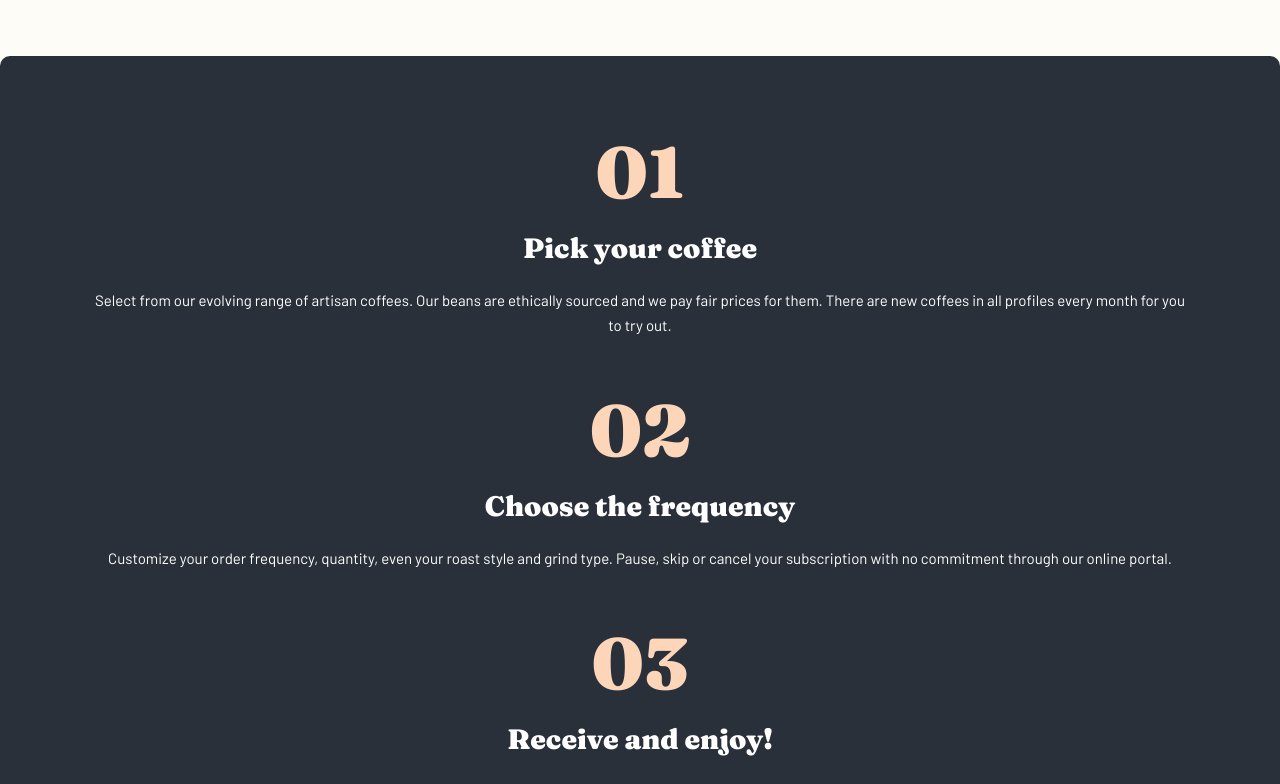
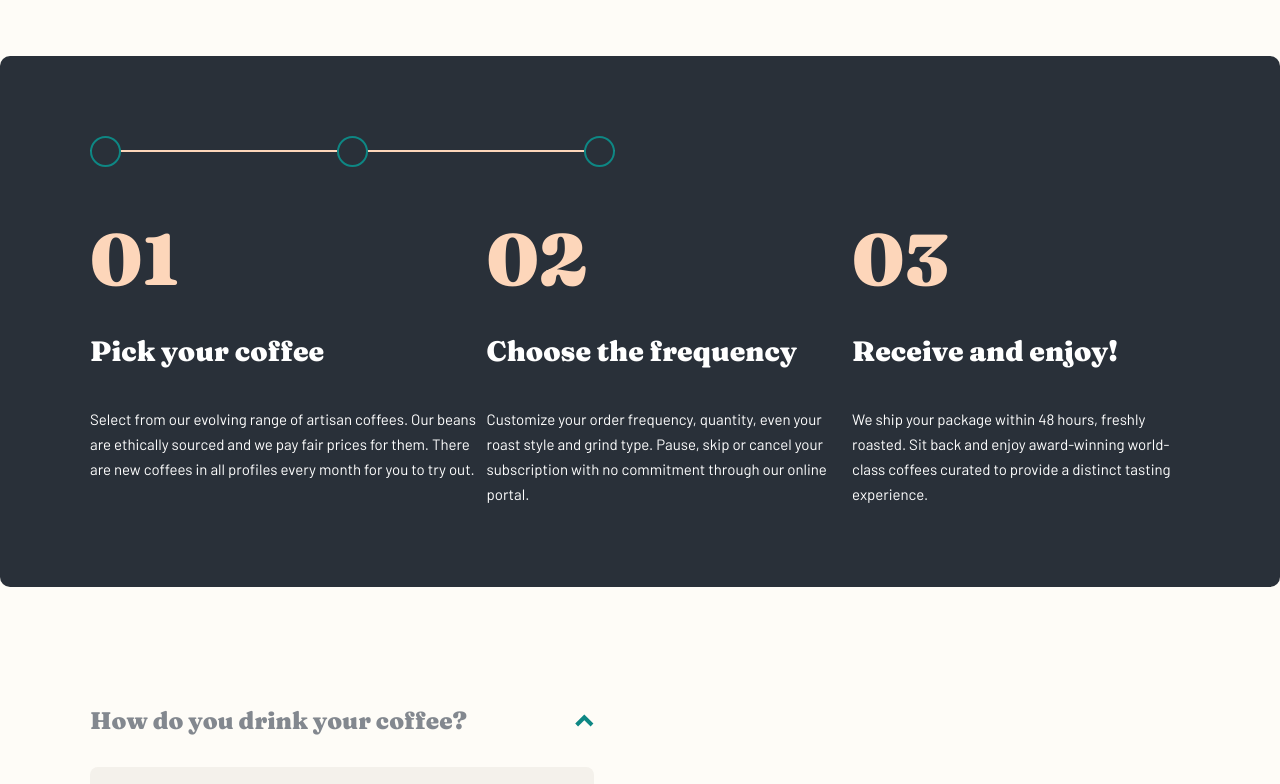
Before and after one commit to gabrielmorandi/Coffeeroasters-Subscription-Site, a React (Vite) app in the folder COFEEROASTERS/: page /plan in a window 1280 px wide. Shown: the part 620-1404 px from the top of the page. Built offline with nearby package versions, Linux system fonts and the light colour scheme.

Commit message:
feature: plans section tablet version

```diff
--- a/COFEEROASTERS/src/css/index.css
+++ b/COFEEROASTERS/src/css/index.css
@@ -478,14 +478,14 @@ main #how .container-flex .how-header h2 {
 }
 main #how .container-flex .how-header .items {
   display: none;
-  gap: 13.5rem;
-  position: relative;
-  display: flex;
-  max-width: min-content;
 }
 @media (min-width: 768px) {
   main #how .container-flex .how-header .items {
     display: flex;
+    gap: 13.5rem;
+    position: relative;
+    display: flex;
+    max-width: min-content;
   }
   main #how .container-flex .how-header .items::after {
     content: "";
@@ -517,7 +517,7 @@ main #how .container-flex .how-cards {
 @media (min-width: 768px) {
   main #how .container-flex .how-cards {
     flex-direction: row;
-    gap: 1.25rem;
+    gap: 10px;
   }
 }
 main #how .container-flex .how-cards .how-card {
@@ -784,12 +784,64 @@ main #plans .container-flex {
   flex-direction: column;
   gap: 3.5rem;
 }
-main #plans .container-flex .plan {
+@media (min-width: 768px) {
+  main #plans .container-flex {
+    gap: 3.5rem;
+  }
+}
+main #plans .container-flex .items {
+  display: none;
+}
+@media (min-width: 768px) {
+  main #plans .container-flex .items {
+    display: flex;
+    gap: 13.5rem;
+    position: relative;
+    display: flex;
+    max-width: min-content;
+  }
+  main #plans .container-flex .items::after {
+    content: "";
+    position: absolute;
+    display: flex;
+    width: 100%;
+    height: 2px;
+    background-color: #FDD6BA;
+    top: 50%;
+    transform: translateY(-50%);
+  }
+  main #plans .container-flex .items .item {
+    display: flex;
+    width: 31px;
+    height: 31px;
+    background: #293039;
+    border-radius: 50%;
+    border: 2px solid #0E8784;
+    z-index: 1000000;
+  }
+}
+main #plans .container-flex .plans {
   display: flex;
   flex-direction: column;
   gap: 1.5rem;
 }
-main #plans .container-flex .plan h2 {
+@media (min-width: 768px) {
+  main #plans .container-flex .plans {
+    flex-direction: row;
+    gap: 10px;
+  }
+}
+main #plans .container-flex .plans .plan {
+  display: flex;
+  flex-direction: column;
+  gap: 1.5rem;
+}
+@media (min-width: 768px) {
+  main #plans .container-flex .plans .plan {
+    gap: 2.5rem;
+  }
+}
+main #plans .container-flex .plans h2 {
   color: #FDD6BA;
   text-align: center;
   font-family: Fraunces;
@@ -797,7 +849,12 @@ main #plans .container-flex .plan h2 {
   font-weight: 900;
   line-height: 4.5rem;
 }
-main #plans .container-flex .plan h3 {
+@media (min-width: 768px) {
+  main #plans .container-flex .plans h2 {
+    text-align: left;
+  }
+}
+main #plans .container-flex .plans h3 {
   color: #FFF;
   text-align: center;
   font-family: Fraunces;
@@ -805,13 +862,23 @@ main #plans .container-flex .plan h3 {
   font-weight: 900;
   line-height: 2rem;
 }
-main #plans .container-flex .plan p {
+@media (min-width: 768px) {
+  main #plans .container-flex .plans h3 {
+    text-align: left;
+  }
+}
+main #plans .container-flex .plans p {
   color: #FFF;
   text-align: center;
   font-family: Barlow;
   font-size: 0.9375rem;
   font-weight: 400;
   line-height: 1.5625rem;
+}
+@media (min-width: 768px) {
+  main #plans .container-flex .plans p {
+    text-align: left;
+  }
 }
 main #make-plan {
   width: 100%;
--- a/COFEEROASTERS/src/pages/Plan.jsx
+++ b/COFEEROASTERS/src/pages/Plan.jsx
@@ -2,12 +2,9 @@ import React, { useState } from "react"
 import { Link } from "react-router-dom"
 
 import Header from "../components/Header"
+import Footer from "../components/Footer"
 
-import LogoWhite from "../assets/shared/desktop/logo-white.svg"
 import Arrow from "../assets/plan/desktop/icon-arrow.svg"
-import Facebook from "../assets/shared/desktop/icon-facebook.svg"
-import Twitter from "../assets/shared/desktop/icon-twitter.svg"
-import Instagram from "../assets/shared/desktop/icon-instagram.svg"
 
 function Plan() {
   const [select1, setSelect1] = useState(true)
@@ -31,32 +28,40 @@ function Plan() {
       <main>
         <section id="plans">
           <div className="container-flex">
+            <div className="items">
+              <div className="item"></div>
+              <div className="item"></div>
+              <div className="item"></div>
+            </div>
+            <div className="plans">
               <div className="plan">
                 <h2>01</h2>
                 <h3>Pick your coffee</h3>
                 <p>
-                Select from our evolving range of artisan coffees. Our beans are
-                ethically sourced and we pay fair prices for them. There are new
-                coffees in all profiles every month for you to try out.
+                  Select from our evolving range of artisan coffees. Our beans
+                  are ethically sourced and we pay fair prices for them. There
+                  are new coffees in all profiles every month for you to try
+                  out.
                 </p>
               </div>
               <div className="plan">
                 <h2>02</h2>
                 <h3>Choose the frequency</h3>
                 <p>
-                Customize your order frequency, quantity, even your roast style
-                and grind type. Pause, skip or cancel your subscription with no
-                commitment through our online portal.
+                  Customize your order frequency, quantity, even your roast
+                  style and grind type. Pause, skip or cancel your subscription
+                  with no commitment through our online portal.
                 </p>
               </div>
               <div className="plan">
                 <h2>03</h2>
                 <h3>Receive and enjoy!</h3>
                 <p>
-                We ship your package within 48 hours, freshly roasted. Sit back
-                and enjoy award-winning world-class coffees curated to provide a
-                distinct tasting experience.
+                  We ship your package within 48 hours, freshly roasted. Sit
+                  back and enjoy award-winning world-class coffees curated to
+                  provide a distinct tasting experience.
                 </p>
+              </div>
             </div>
           </div>
         </section>
@@ -465,29 +470,7 @@ function Plan() {
           </div>
         </section>
       </main>
-      <footer>
-        <div className="container-flex">
-          <div className="logo">
-            <img src={LogoWhite} alt="Coffeeroasters" />
-          </div>
-          <div className="menu">
-            <a href="#">Home</a>
-            <a href="#">About Us</a>
-            <a href="#">Create Your Plan</a>
-          </div>
-          <div className="socials">
-            <a href="#">
-              <img src={Facebook} alt="Facebook" />
-            </a>
-            <a href="#">
-              <img src={Twitter} alt="Twitter" />
-            </a>
-            <a href="#">
-              <img src={Instagram} alt="Instagram" />
-            </a>
-          </div>
-        </div>
-      </footer>
+      <Footer />
     </>
   )
 }
--- a/COFEEROASTERS/src/sass/components/main.sass
+++ b/COFEEROASTERS/src/sass/components/main.sass
@@ -207,12 +207,12 @@ main
             text-align: left
         .items
           display: none
-          gap: 13.5rem
-          position: relative
-          display: flex
-          max-width: min-content
           @include m.tablet()
             display: flex
+            gap: 13.5rem
+            position: relative
+            display: flex
+            max-width: min-content
             &::after
               content: ''
               position: absolute
@@ -238,7 +238,7 @@ main
         gap: 3.5rem
         @include m.tablet()
           flex-direction: row
-          gap: 1.25rem
+          gap: 10px
         .how-card
           display: flex
           flex-direction: column
@@ -427,10 +427,46 @@ main
     .container-flex
       flex-direction: column
       gap: 3.5rem
-      .plan
+      @include m.tablet()
+        gap: 3.5rem
+      .items
+        display: none
+        @include m.tablet()
+          display: flex
+          gap: 13.5rem
+          position: relative
+          display: flex
+          max-width: min-content
+          &::after
+            content: ''
+            position: absolute
+            display: flex
+            width: 100%
+            height: 2px
+            background-color: v.$orange
+            top: 50%
+            transform: translateY(-50%)
+          .item
+            display: flex
+            width: 31px
+            height: 31px
+            background: #293039
+            border-radius: 50%
+            border: 2px solid #0E8784
+            z-index: 1000000
+      .plans
         display: flex
         flex-direction: column
         gap: 1.5rem
+        @include m.tablet()
+          flex-direction: row
+          gap: 10px
+        .plan
+          display: flex
+          flex-direction: column
+          gap: 1.5rem
+          @include m.tablet()
+            gap: 2.5rem
         h2
           color: #FDD6BA
           text-align: center
@@ -438,6 +474,8 @@ main
           font-size: 4.5rem
           font-weight: 900
           line-height: 4.5rem
+          @include m.tablet()
+            text-align: left
         h3
           color: #FFF
           text-align: center
@@ -445,6 +483,8 @@ main
           font-size: 1.75rem
           font-weight: 900
           line-height: 2rem
+          @include m.tablet()
+            text-align: left
         p
           color: #FFF
           text-align: center
@@ -452,6 +492,8 @@ main
           font-size: 0.9375rem
           font-weight: 400
           line-height: 1.5625rem
+          @include m.tablet()
+            text-align: left
   #make-plan
     width: 100%
     display: grid
```
Also changed, not shown: 1 other file (tests, documents, lock files or other folders). Lines whose indentation alone changed are shown as unchanged.
